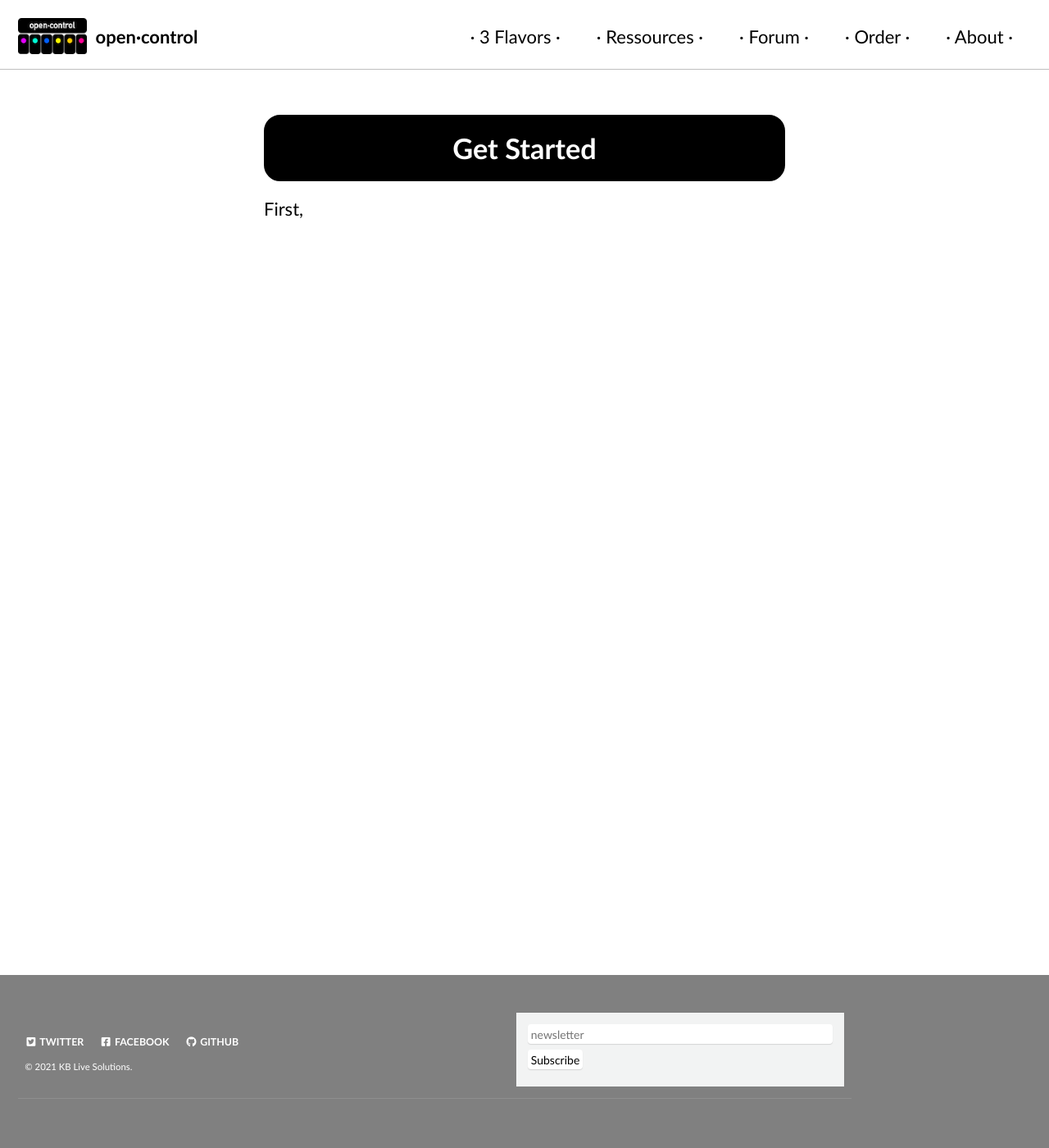
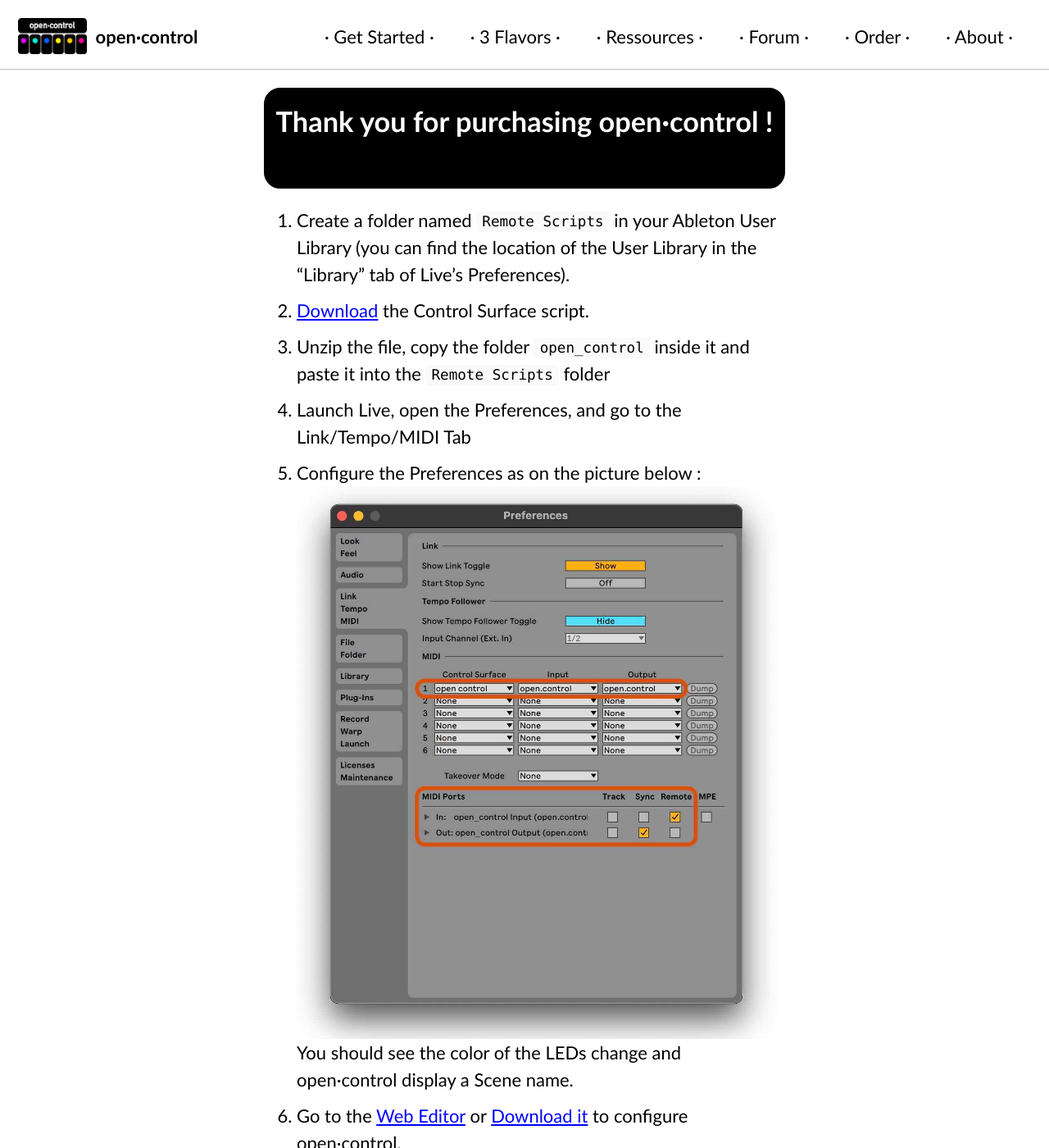
Before and after one commit to KBLiveSolutions/open.control, a Jekyll site: the page built from _pages/get_started.md, in a window 1280 px wide and 1400 px high. Shown: the whole window at 82% size. Built offline with Jekyll 4.4.1, drawn with Linux system fonts in a browser that asks for light colours; cached includes are drawn as plain includes; comment, search, counter and statistics services are not loaded; some of the changed text lies outside the part shown.

Commit message:
added get started

```diff
--- a/_data/navigation.yml
+++ b/_data/navigation.yml
@@ -1,7 +1,7 @@
 # main links
 main:
-  # - title: "Get Started"
-  #   url: /get_started/
+  - title: "Get Started"
+    url: /get_started/
   - title: "3 Flavors"
     url: /versions/
   - title: "Ressources"
--- a/_pages/get_started.md
+++ b/_pages/get_started.md
@@ -2,7 +2,19 @@
 layout: single
 permalink: /get_started/
 ---
-<html>
-<br><h1>Get Started</h1>
-First,
-</html>
+<!-- # <span class="bis"> Videos</span> -->
+
+# Thank you for purchasing open·control !
+
+1. Create a folder named `Remote Scripts` in your Ableton User Library (you can find the location of the User Library in the "Library" tab of Live's Preferences).
+2. [Download](https://github.com/KBLiveSolutions/open.control-Remote-Script/archive/refs/heads/main.zip) the Control Surface script.
+3. Unzip the file, copy the folder `open_control` inside it and paste it into the `Remote Scripts` folder
+4. Launch Live, open the Preferences, and go to the Link/Tempo/MIDI Tab
+5. Configure the Preferences as on the picture below :
+![Preferences](../assets/images/opencontrol_preferences.jpg)
+You should see the color of the LEDs change and open·control display a Scene name.
+6. Go to the <a href="https://kblivesolutions.github.io/open.control-editor/" target=_blank>Web Editor</a> or [Download it](https://github.com/KBLiveSolutions/open.control-editor/archive/refs/heads/main.zip) to configure open·control.
+    - Most browsers are compatible with the Web Editor. You can find a complete list [here](https://developer.mozilla.org/en-US/docs/Web/API/MIDIAccess#Browser_compatibility).
+    - A message box asking to let kblivesolutions.github.io use your MIDI devices will appear. Click on Allow.
+
+**You are now ready to fully enjoy open·control. Have fun !**
```
Also changed, not shown: assets/images/boxed_full_hiQ.jpg, assets/images/opencontrol_preferences.jpg (added), 1 other file.
